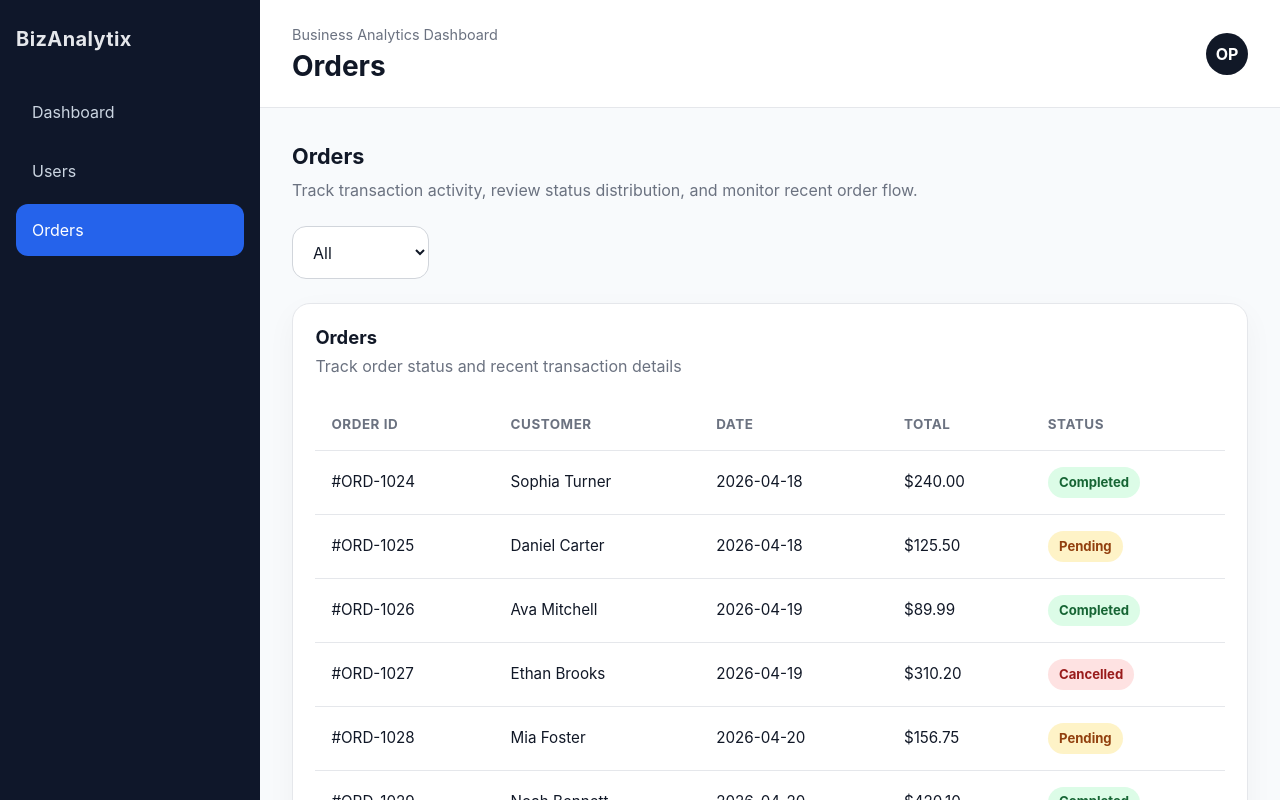
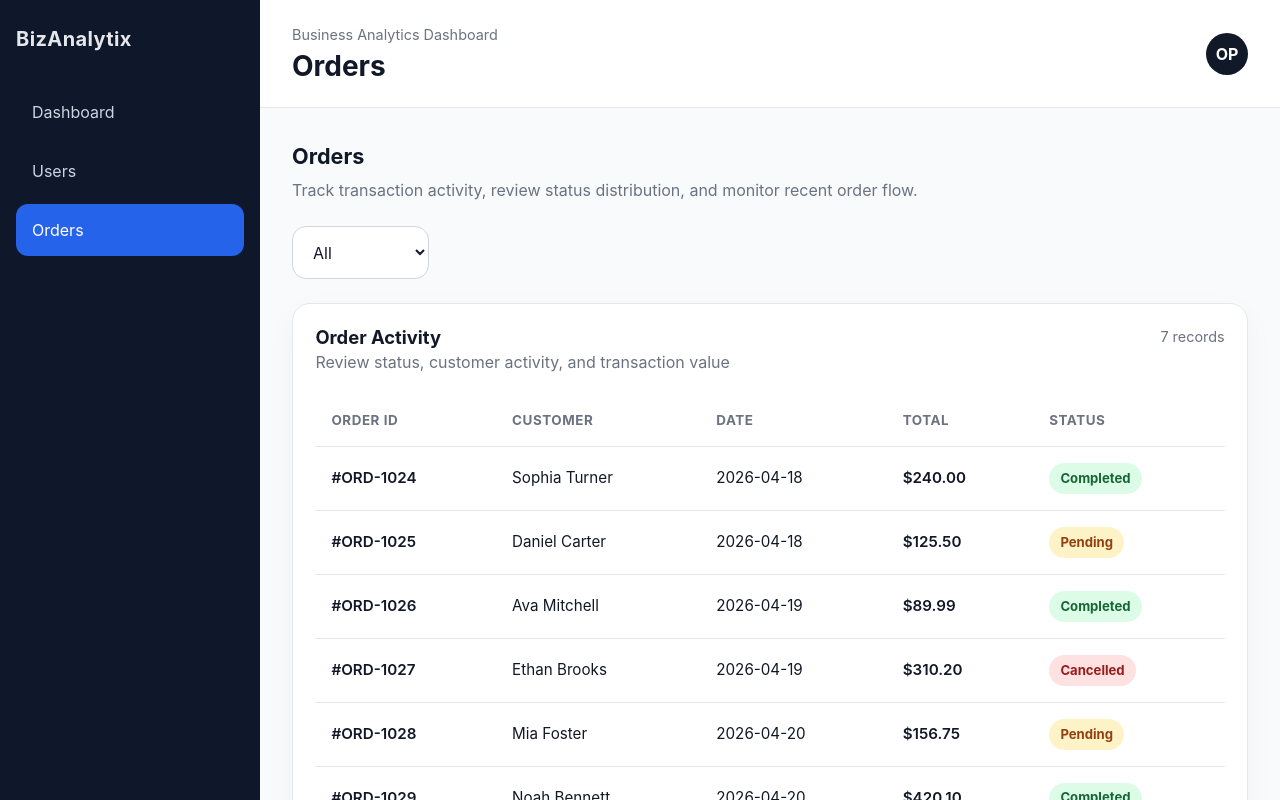
Before and after one commit to salamizadeh-dev/business-analytics-dashboard, a React (Vite) app: page /orders in a window 1280 px wide. Shown: the top 800 px of the page. Built offline with nearby package versions, Linux system fonts and the light colour scheme.

Commit message:
style: polish orders table spacing and status presentation

```diff
--- a/src/components/dashboard/OrdersTable.tsx
+++ b/src/components/dashboard/OrdersTable.tsx
@@ -9,9 +9,15 @@ export function OrdersTable({ orders }: OrdersTableProps) {
   return (
     <Card>
       <div className="dashboard-section">
-        <div className="dashboard-section__header">
-          <h3>Orders</h3>
-          <p>Track order status and recent transaction details</p>
+        <div className="dashboard-section__header dashboard-section__header--split">
+          <div>
+            <h3>Order Activity</h3>
+            <p>Review status, customer activity, and transaction value</p>
+          </div>
+
+          <span className="dashboard-section__meta">
+            {orders.length} {orders.length === 1 ? 'record' : 'records'}
+          </span>
         </div>
 
         <div className="table-wrapper">
@@ -29,10 +35,18 @@ export function OrdersTable({ orders }: OrdersTableProps) {
             <tbody>
               {orders.map((order) => (
                 <tr key={order.id}>
-                  <td>{order.id}</td>
+                  <td>
+                    <div className="table-primary-cell">
+                      <span className="table-primary-cell__title">{order.id}</span>
+                    </div>
+                  </td>
+
                   <td>{order.customerName}</td>
+
                   <td>{order.date}</td>
-                  <td>{order.total}</td>
+
+                  <td className="table-value-cell">{order.total}</td>
+
                   <td>
                     <span
                       className={`status-badge status-badge--${order.status.toLowerCase()}`}
```
